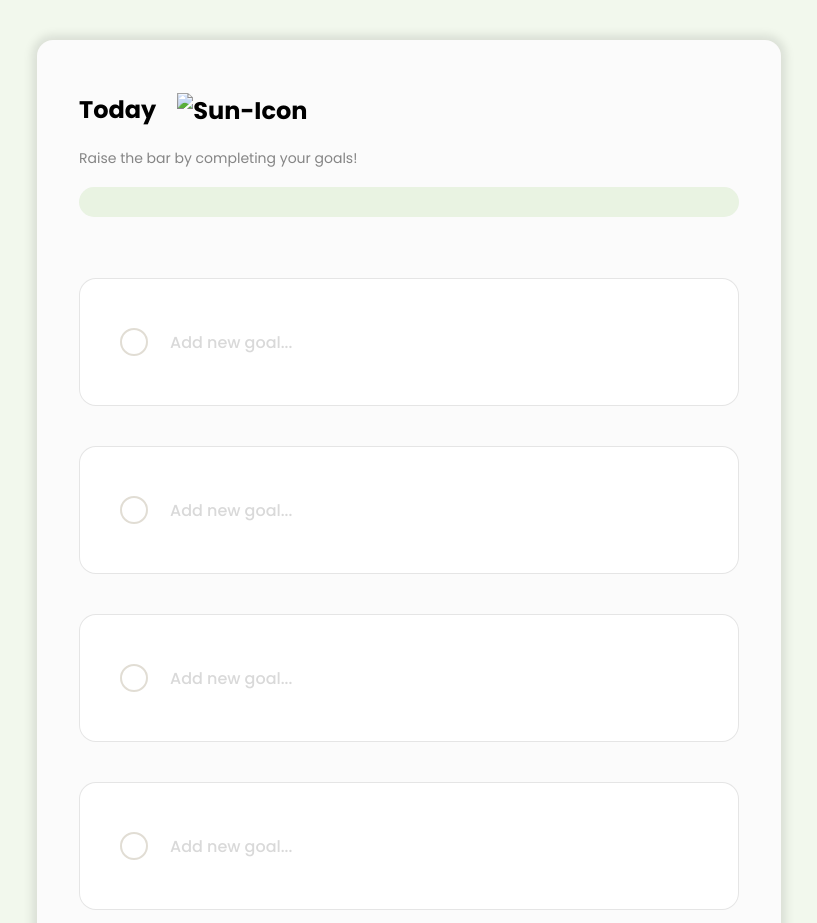
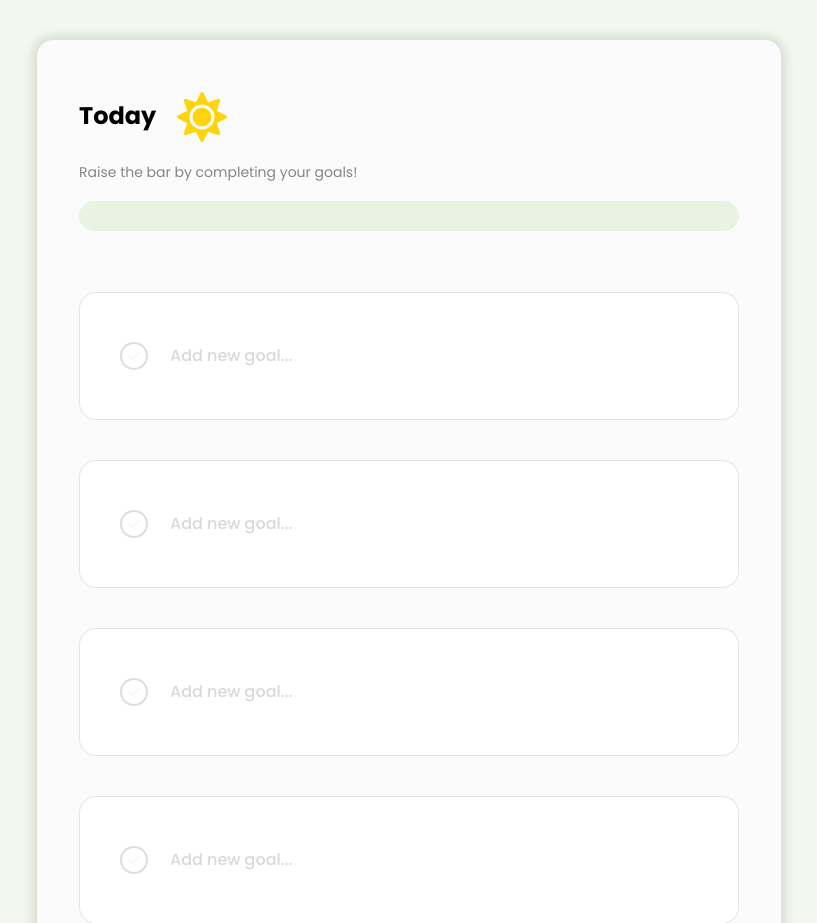
Before and after one commit to Khawaja-125/FocusOnToday, a plain HTML site: page index.html in a window 1280 px wide. Shown: the part 141-1064 px from the top of the page, without its empty margins (231-1048 px from the left). Drawn offline with Linux system fonts and the light colour scheme.

Commit message:
Update index.html

```diff
--- a/index.html
+++ b/index.html
@@ -14,7 +14,7 @@
     <main>
     <h1 class="head">Focus on <span>Today</span></h1>
     <div class="container">
-        <h2 class="subhead">Today <img class="sun-icon" src="images/🦆 icon _Sun_.svg" alt="Sun-Icon"></h2>
+        <h2 class="subhead">Today <img class="sun-icon" src="🦆 icon _Sun_.svg" alt="Sun-Icon"></h2>
         <p class="progress-label">Raise the bar by completing your goals!</p>
         <div class="progress-bar">
             <div class="progress-value">
@@ -25,19 +25,19 @@
         </div>
         <div class="goal-container ">
             <div class="custom-checkbox ">
-                <img class="tick" src="images/check-icon.svg" alt=""> </div>
+                <img class="tick" src="check-icon.svg" alt=""> </div>
             <input type="text" name="" class="goal-input" id="first" placeholder="Add new goal...">
             </div>
         <div class="goal-container ">
-            <div class="custom-checkbox "><img class="tick" src="images/check-icon.svg" alt=""> </div>
+            <div class="custom-checkbox "><img class="tick" src="check-icon.svg" alt=""> </div>
                 <input type="text" name="" class="goal-input" id="second" placeholder="Add new goal...">
             </div>
         <div class="goal-container ">
-            <div class="custom-checkbox "><img class="tick" src="images/check-icon.svg" alt=""> </div>
+            <div class="custom-checkbox "><img class="tick" src="check-icon.svg" alt=""> </div>
                 <input type="text" name="" class="goal-input" id="third" placeholder="Add new goal...">
             </div>
        <div class="goal-container ">
-            <div class="custom-checkbox "><img class="tick" src="images/check-icon.svg" alt=""> </div>
+            <div class="custom-checkbox "><img class="tick" src="check-icon.svg" alt=""> </div>
                 <input type="text" name="" class="goal-input" id="fourth" placeholder="Add new goal...">
             </div>
          <p class="quote">“Move one step ahead, today!”</p>
```
